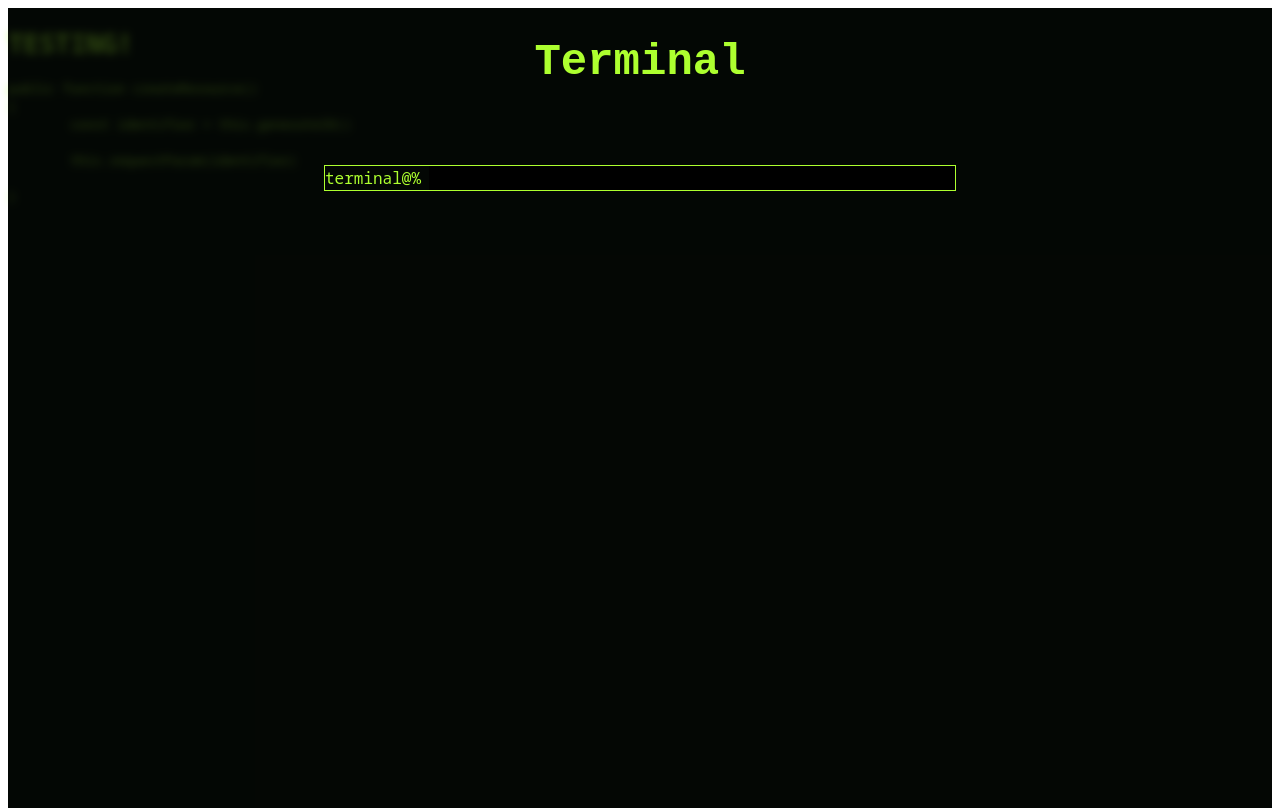
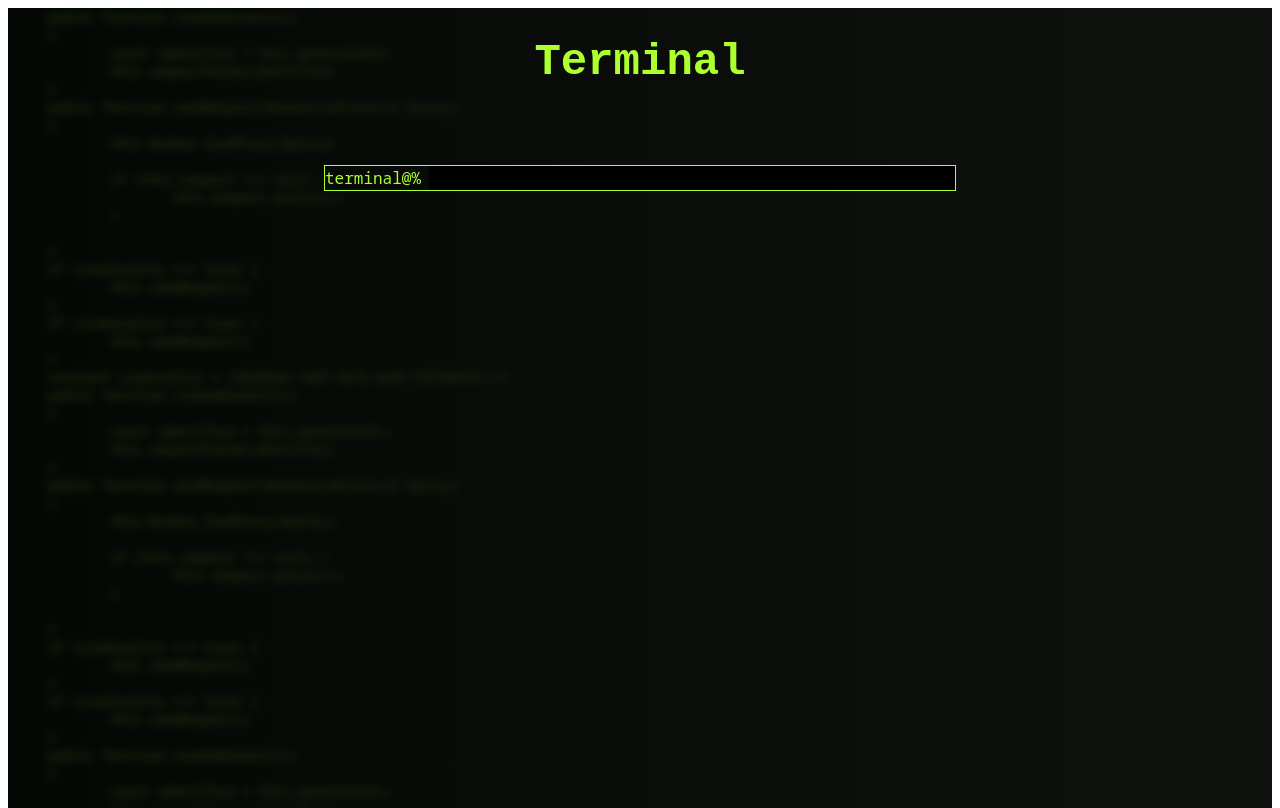
Before and after one commit to 00-status/terminal_game, a React app: page / in a window 1280 px wide. Built offline with nearby package versions, Linux system fonts and the light colour scheme; the HTML template or start-up script is replaced by a standard one.

Commit message:
Can no longer select background code. Improved code snippet generation slightly. added a little gradient to the background.

```diff
--- a/src/Terminal/CodeBlockGenerator.tsx
+++ b/src/Terminal/CodeBlockGenerator.tsx
@@ -1,16 +1,40 @@
 import './code-block-generator.css';
 
 export const CodeBlockGenerator = () => {
-
-    // If statements
-    // Method calls
-    // variable assignments.
-
     return <div className="code-block-generator">
-        {generateMethodCall()}
+        {getSnippet()}
     </div>;
 };
 
-const generateMethodCall = (): string => {
-    return 'public function createResource()\n{\n\tconst identifier = this.generateID()\n\n\tthis.requestParam(identifier)\n\n}';
+const getSnippet = (): string => {
+    const choice = Math.floor(Math.random() * (4 - 1 + 1) + 1);
+
+    switch (choice) {
+        case 1:
+            return generateCreateResourceRequest();
+        case 2:
+            return generateRequest();
+        case 3:
+            return generateVarAssignment();
+        case 4:
+            return generateIfStatement();
+        default:
+            return generateCreateResourceRequest();
+    }
 };
+
+const generateVarAssignment = () => {
+    return 'constant criminality = ' + crypto.randomUUID() + '\n';
+};
+
+const generateIfStatement = () => {
+    return 'if (criminality === true) {\n\tthis.sendRequest()\n}\n';
+};
+
+const generateCreateResourceRequest = (): string => {
+    return 'public function createResource()\n{\n\tconst identifier = this.generateID()\n\tthis.requestParam(identifier)\n}\n';
+};
+
+const generateRequest = () => {
+    return 'public function sendRequest(BarbarosaProtocol $proxy)\n{\n\tthis.broker.loadProxy($proxy)\n\n\tif (this.request !== null) {\n\t\tthis.request.process()\n\t}\n\n}\n';
+};
--- a/src/Terminal/TerminalPage.tsx
+++ b/src/Terminal/TerminalPage.tsx
@@ -6,8 +6,7 @@ import { CodeBlockGenerator } from './CodeBlockGenerator';
 export const TerminalPage = () => {
     return <div className="terminal-page">
         <div className="terminal-page__background">
-            <h1>TESTING!</h1>
-            <CodeBlockGenerator />
+            {[...Array(10).keys()].map((value: number) => <CodeBlockGenerator key={value} />)}
         </div>
         <div className="terminal-page__foreground">
             <Terminal />
--- a/src/Terminal/code-block-generator.css
+++ b/src/Terminal/code-block-generator.css
@@ -1,3 +1,5 @@
 .code-block-generator {
     white-space: pre;
+    user-select: none;
+    -webkit-user-select: none;
 }
--- a/src/Terminal/terminal-page.css
+++ b/src/Terminal/terminal-page.css
@@ -28,6 +28,10 @@ html, body {
 }
 
 .terminal-page__background {
+    height: 100%;
+    overflow: hidden;
+    margin: 0 40px;
+
     font-size: 13px;
     filter: blur(4px);
 }
@@ -44,5 +48,5 @@ html, body {
     flex-direction: row;
     justify-content: center;
 
-    background-color: #050a06bf;
+    background-image: linear-gradient(to right, #050a06bf, #10120f);
 }
```
